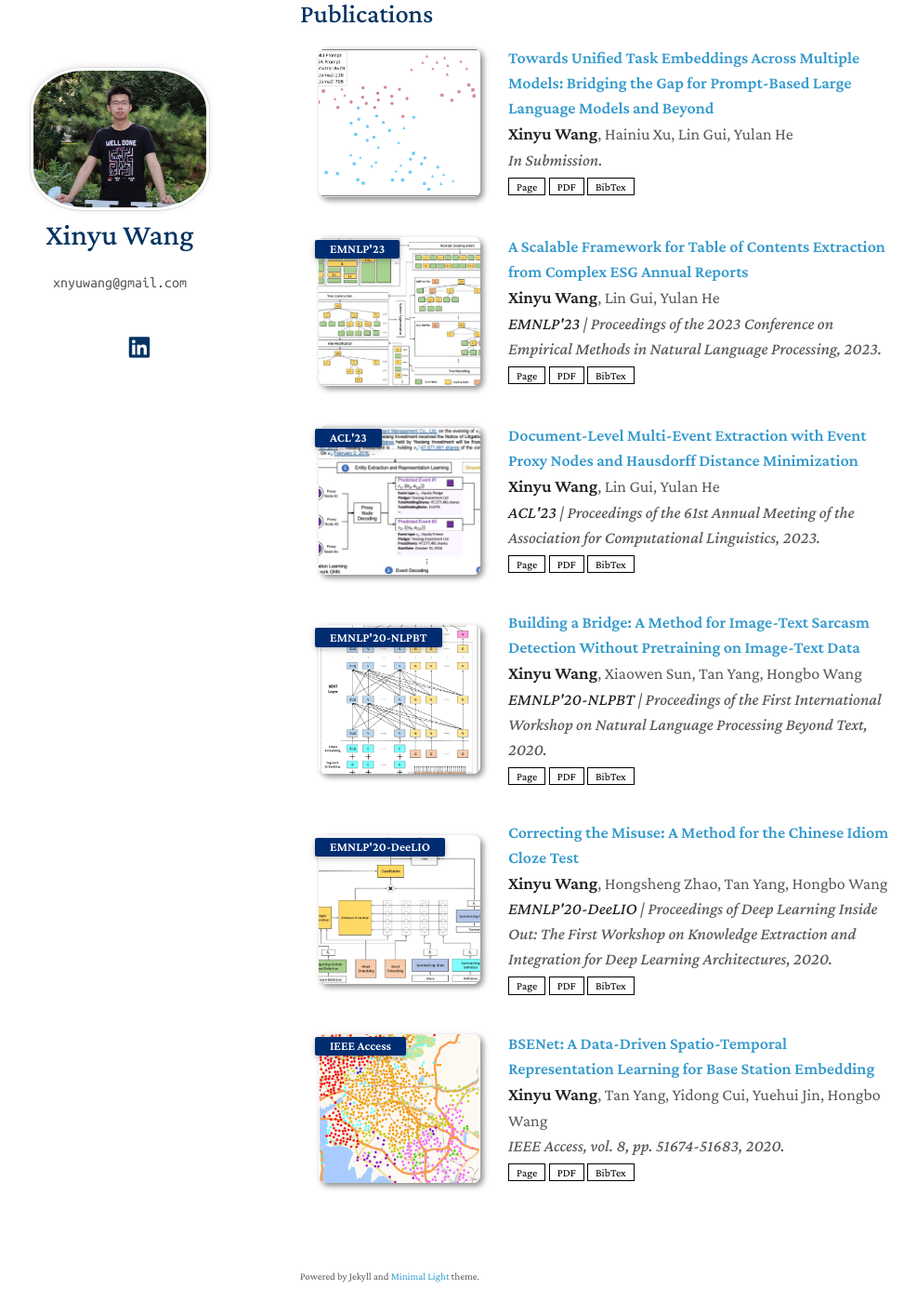
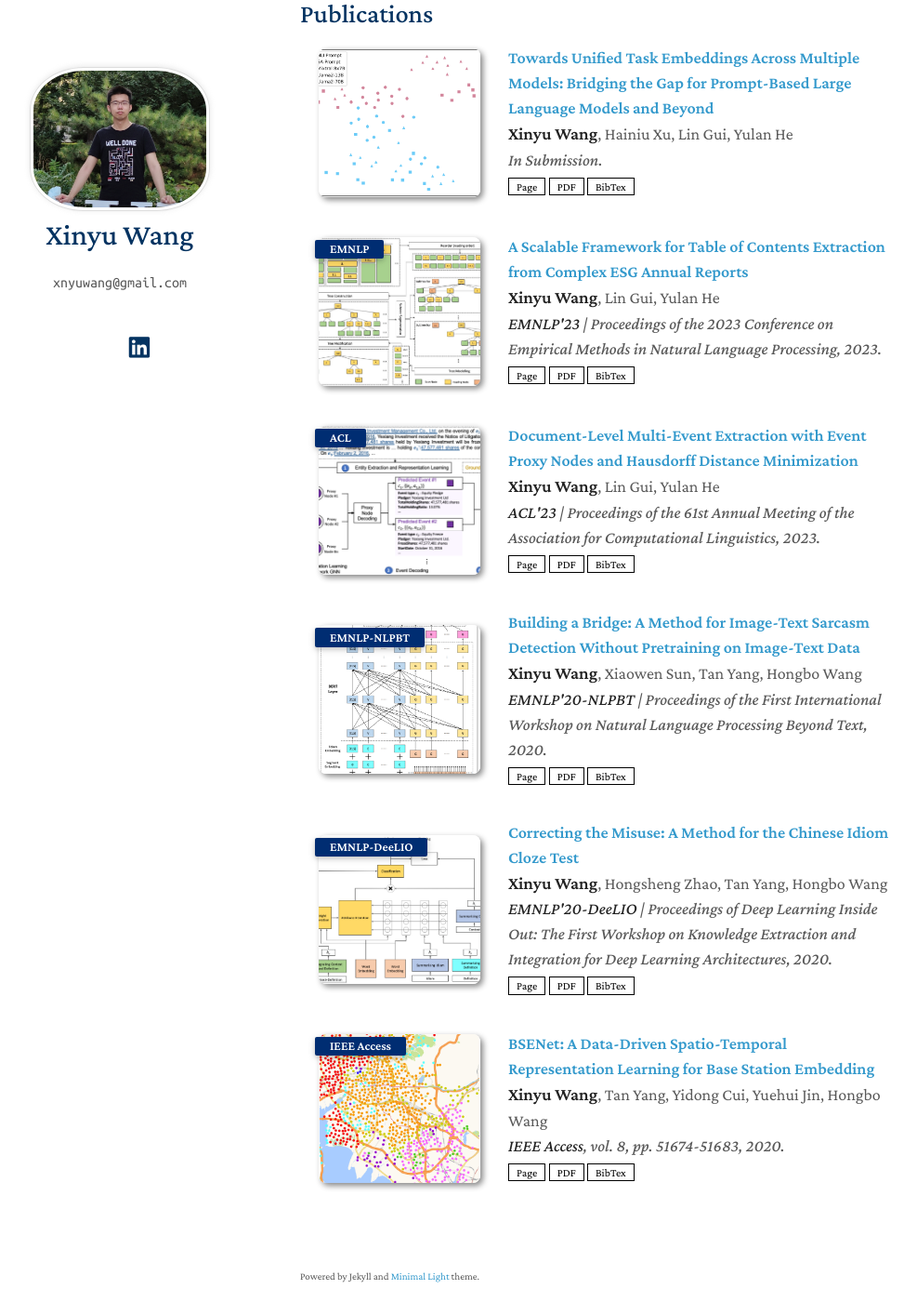
Before and after one commit to xnyuwg/xnyuwg.github.io, a Jekyll site: the page built from index.md, in a window 1280 px wide and 1400 px high, scrolled down 403 px. Shown: the whole window at 93% size, without its empty margins (147-1134 px from the left). Built offline with Jekyll 4.4.1, drawn with Linux system fonts in a browser that asks for light colours; nearby versions of some CDN libraries; a style sheet for code colours, icons or effects is not loaded.

Commit message:
update_pub

```diff
--- a/_data/publications.yml
+++ b/_data/publications.yml
@@ -32,7 +32,7 @@ main:
 
   - title: A Scalable Framework for Table of Contents Extraction from Complex ESG Annual Reports
     authors: <strong style="font-weight:900;font-size:19px;">Xinyu Wang</strong>, Lin Gui, Yulan He
-    conference_short: EMNLP'23
+    conference_short: EMNLP
     conference: <strong>EMNLP'23</strong> | Proceedings of the 2023 Conference on Empirical Methods in Natural Language Processing, 2023.
     page: https://aclanthology.org/2023.emnlp-main.816/
     pdf: https://aclanthology.org/2023.emnlp-main.816.pdf
@@ -41,7 +41,7 @@ main:
 
   - title: Document-Level Multi-Event Extraction with Event Proxy Nodes and Hausdorff Distance Minimization
     authors: <strong style="font-weight:900;font-size:19px;">Xinyu Wang</strong>, Lin Gui, Yulan He
-    conference_short: ACL'23
+    conference_short: ACL
     conference: <strong>ACL'23</strong> | Proceedings of the 61st Annual Meeting of the Association for Computational Linguistics, 2023.
     page: https://aclanthology.org/2023.acl-long.563/
     pdf: https://aclanthology.org/2023.acl-long.563.pdf
@@ -50,7 +50,7 @@ main:
 
   - title: "Building a Bridge: A Method for Image-Text Sarcasm Detection Without Pretraining on Image-Text Data"
     authors: <strong style="font-weight:900;font-size:19px;">Xinyu Wang</strong>, Xiaowen Sun, Tan Yang, Hongbo Wang
-    conference_short: EMNLP'20-NLPBT
+    conference_short: EMNLP-NLPBT
     conference: <strong>EMNLP'20-NLPBT</strong> | Proceedings of the First International Workshop on Natural Language Processing Beyond Text, 2020.
     page: https://aclanthology.org/2020.nlpbt-1.3/
     pdf: https://aclanthology.org/2020.nlpbt-1.3.pdf
@@ -59,7 +59,7 @@ main:
 
   - title: "Correcting the Misuse: A Method for the Chinese Idiom Cloze Test"
     authors: <strong style="font-weight:900;font-size:19px;">Xinyu Wang</strong>, Hongsheng Zhao, Tan Yang, Hongbo Wang
-    conference_short: EMNLP'20-DeeLIO
+    conference_short: EMNLP-DeeLIO
     conference: "<strong>EMNLP'20-DeeLIO</strong> | Proceedings of Deep Learning Inside Out: The First Workshop on Knowledge Extraction and Integration for Deep Learning Architectures, 2020."
     page: https://aclanthology.org/2020.deelio-1.1/
     pdf: https://aclanthology.org/2020.deelio-1.1.pdf
@@ -69,7 +69,7 @@ main:
   - title: "BSENet: A Data-Driven Spatio-Temporal Representation Learning for Base Station Embedding"
     authors: <strong style="font-weight:900;font-size:19px;">Xinyu Wang</strong>, Tan Yang, Yidong Cui, Yuehui Jin, Hongbo Wang
     conference_short: IEEE Access
-    conference: IEEE Access, vol. 8, pp. 51674-51683, 2020.
+    conference: <strong>IEEE Access</strong>, vol. 8, pp. 51674-51683, 2020.
     page: https://ieeexplore.ieee.org/document/9035435
     pdf: https://ieeexplore.ieee.org/stamp/stamp.jsp?arnumber=9035435
     bibtex: ./assets/bib/ieeeaccess2020.bib
```
